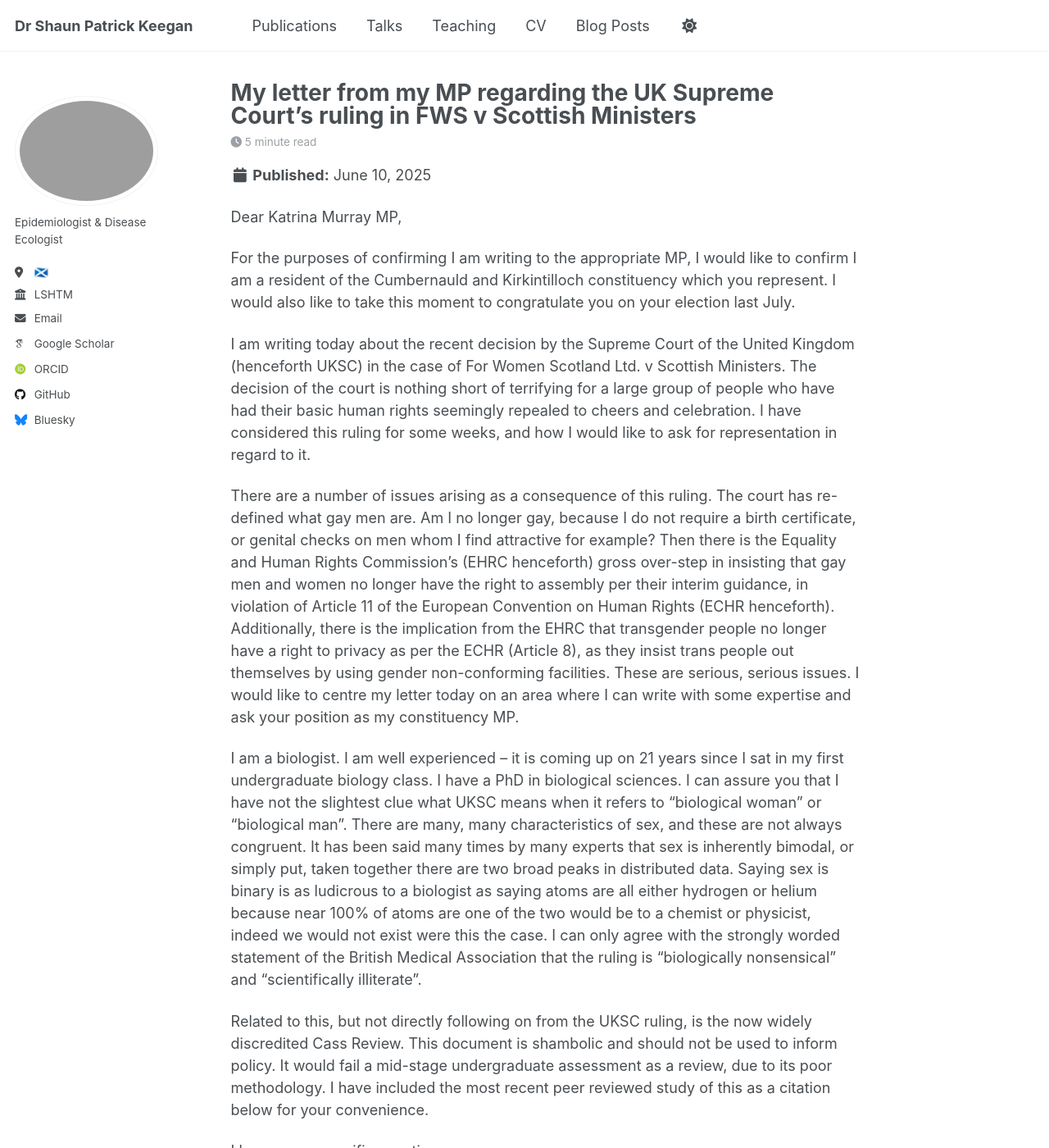
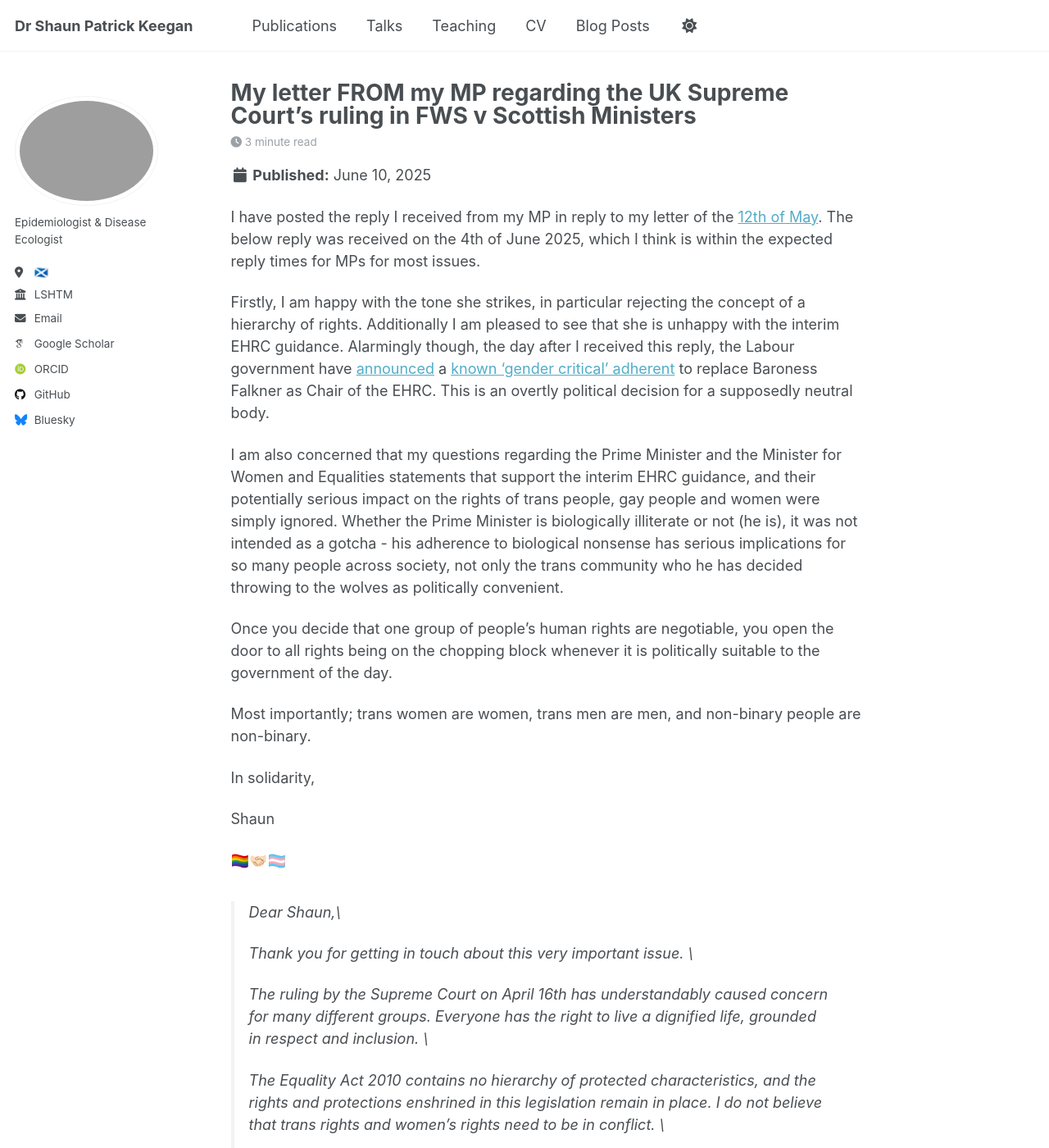
Before and after one commit to shaunkeegan/shaunkeegan.github.io, a Jekyll site: the page built from _posts/2025-06-10-letter-from-mp.md, in a window 1280 px wide and 1400 px high. Shown: the whole window at 82% size. Built offline with Jekyll 4.4.1, drawn with Linux system fonts in a browser that asks for light colours; some web fonts are replaced; some of the changed text lies outside the part shown.

Commit message:
new post

```diff
--- a/_posts/2025-06-10-letter-from-mp.md
+++ b/_posts/2025-06-10-letter-from-mp.md
@@ -1,48 +1,48 @@
 ---
 layout: single
-title: "My letter from my MP regarding the UK Supreme Court's ruling in FWS v Scottish Ministers"
+title: "My letter FROM my MP regarding the UK Supreme Court's ruling in FWS v Scottish Ministers"
 date: 2025-06-10
 tags:
   - LGBTQ+
   - LGBTQSTEM
 ---
 
-Dear Katrina Murray MP,
+I have posted the reply I received from my MP in reply to my letter of the [12th of May](https://shaunkeegan.github.io/letter-to-mp/). The below reply was received on the 4th of June 2025, which I think is within the expected reply times for MPs for most issues.
 
-For the purposes of confirming I am writing to the appropriate MP, I would like to confirm I am a resident of the Cumbernauld and Kirkintilloch constituency which you represent. I would also like to take this moment to congratulate you on your election last July.
+Firstly, I am happy with the tone she strikes, in particular rejecting the concept of a hierarchy of rights. Additionally I am pleased to see that she is unhappy with the interim EHRC guidance. Alarmingly though, the day after I received this reply, the Labour government have [announced](https://www.gov.uk/government/news/government-announces-preferred-candidate-for-chair-of-equality-and-human-rights-commission) a [known 'gender critical' adherent](https://www.prideinlabour.org.uk/post/labour-s-endorsement-of-ehrc-chair-raises-serious-concerns) to replace Baroness Falkner as Chair of the EHRC. This is an overtly political decision for a supposedly neutral body.
 
-I am writing today about the recent decision by the Supreme Court of the United Kingdom (henceforth UKSC) in the case of For Women Scotland Ltd. v Scottish Ministers. The decision of the court is nothing short of terrifying for a large group of people who have had their basic human rights seemingly repealed to cheers and celebration. I have considered this ruling for some weeks, and how I would like to ask for representation in regard to it.
+I am also concerned that my questions regarding the Prime Minister and the Minister for Women and Equalities statements that support the interim EHRC guidance, and their potentially serious impact on the rights of trans people, gay people and women were simply ignored. Whether the Prime Minister is biologically illiterate or not (he is), it was not intended as a gotcha - his adherence to biological nonsense has serious implications for so many people across society, not only the trans community who he has decided throwing to the wolves as politically convenient.
 
-There are a number of issues arising as a consequence of this ruling. The court has re-defined what gay men are. Am I no longer gay, because I do not require a birth certificate, or genital checks on men whom I find attractive for example? Then there is the Equality and Human Rights Commission’s (EHRC henceforth) gross over-step in insisting that gay men and women no longer have the right to assembly per their interim guidance, in violation of Article 11 of the European Convention on Human Rights (ECHR henceforth). Additionally, there is the implication from the EHRC that transgender people no longer have a right to privacy as per the ECHR (Article 8), as they insist trans people out themselves by using gender non-conforming facilities. These are serious, serious issues. I would like to centre my letter today on an area where I can write with some expertise and ask your position as my constituency MP.
+Once you decide that one group of people's human rights are negotiable, you open the door to all rights being on the chopping block whenever it is politically suitable to the government of the day.
 
-I am a biologist. I am well experienced – it is coming up on 21 years since I sat in my first undergraduate biology class. I have a PhD in biological sciences. I can assure you that I have not the slightest clue what UKSC means when it refers to “biological woman” or “biological man”. There are many, many characteristics of sex, and these are not always congruent. It has been said many times by many experts that sex is inherently bimodal, or simply put, taken together there are two broad peaks in distributed data. Saying sex is binary is as ludicrous to a biologist as saying atoms are all either hydrogen or helium because near 100% of atoms are one of the two would be to a chemist or physicist, indeed we would not exist were this the case. I can only agree with the strongly worded statement of the British Medical Association that the ruling is “biologically nonsensical” and "scientifically illiterate".
+Most importantly; trans women are women, trans men are men, and non-binary people are non-binary.
 
-Related to this, but not directly following on from the UKSC ruling, is the now widely discredited Cass Review. This document is shambolic and should not be used to inform policy. It would fail a mid-stage undergraduate assessment as a review, due to its poor methodology. I have included the most recent peer reviewed study of this as a citation below for your convenience.
+In solidarity,
 
-I have some specific questions:
+Shaun
 
--   Do you agree with the Prime Minister, against the opinions of the scientific and medical establishment, that trans women are not women, and that trans men are not men?
+🏳️‍🌈🤝🏻🏳️‍⚧️
 
-    -   If so, what does the Prime Minister know that clinicians and scientists do not?
-
--   Do you agree with the medical and scientific establishment that the Cass Review is an inappropriate document to base policy on?
-
-    -   If not, what information does the Prime Minister, and the Secretary of State for Health and Social Care have that the medical and scientific establishment do not?
-
--   Will you as a parliamentarian vote to affirm the identity and rights of trans people to present and live as their acquired gender?
-
--   Will you affirm the rights of gay men and women to freely associate pursuant to article 11 of the ECHR, against the interim guidance of the EHRC?
-
--   Will you affirm the rights of trans people’s privacy pursuant to article 8 of the ECHR, against the interim guidance of the EHRC?
-
-Issues around transgender people in society have been inflamed by far right voices, and have encroached into the mainstream as a “culture war” wedge these last few years. I think we can agree that biology is biology – and biology does not agree with the Prime Minister.
-
-I hope to hear from you soon on these issues with direct answers to my above questions. Real people are suffering as a result of the UKSC ruling, and the cruel and scientifically incomprehensible statements from the Prime Minister.
-
-Yours sincerely,
-
-Dr Shaun Keegan
-
-References:
-
-Noone, C., Southgate, A., Ashman, A. et al. Critically appraising the cass report: methodological flaws and unsupported claims. BMC Med Res Methodol 25, 128 (2025). <https://doi.org/10.1186/s12874-025-02581-7>
+> Dear Shaun,\
+>
+> Thank you for getting in touch about this very important issue. \
+>
+> The ruling by the Supreme Court on April 16th has understandably caused concern for many different groups. Everyone has the right to live a dignified life, grounded in respect and inclusion. \
+>
+> The Equality Act 2010 contains no hierarchy of protected characteristics, and the rights and protections enshrined in this legislation remain in place. I do not believe that trans rights and women’s rights need to be in conflict. \
+>
+> I understand that the Supreme Court's decision has been deeply troubling. Before my election, I frequently referred to the Equality Act 2010 in my work representing UNISON members. My understanding of the judgment is that the Supreme Court has reaffirmed that transgender people are protected under the characteristic of “gender reassignment.” While this terminology may now seem outdated and not reflective of current language, both the Equality Act and the Court’s judgment are clear in affirming that being transgender, at whatever stage of the journey a person is at, is a protected characteristic. \
+>
+> It is essential that organisations and institutions clearly acknowledge this as they update their policies and guidance. Nuance, proportionality and sensitivity are vital when dealing with anyone’s human rights. I am concerned that the interim guidance issued by the Equality and Human Rights Commission does not seem to reflect this sensitivity. While the EHRC is an independent statutory body, I will continue to represent the views and experiences of my constituents to ensure that all protected characteristics are upheld. \
+>
+> I hope that we can now begin to move away from the heated and toxic debates that make it harder for people to live safely and with support. \
+>
+> What I am reminded of daily through my conversations with constituents is that the vast majority of people are kind and compassionate. If there is a particular service or issue that is causing you concern, please let me know. \
+>
+> I would welcome the opportunity for you to contact my office to arrange a time to speak—whether at a surgery or in another setting. \
+>
+> Best wishes,
+>
+> Katrina Murray \
+>
+> Member of Parliament for Cumbernauld and Kirkintilloch
```
